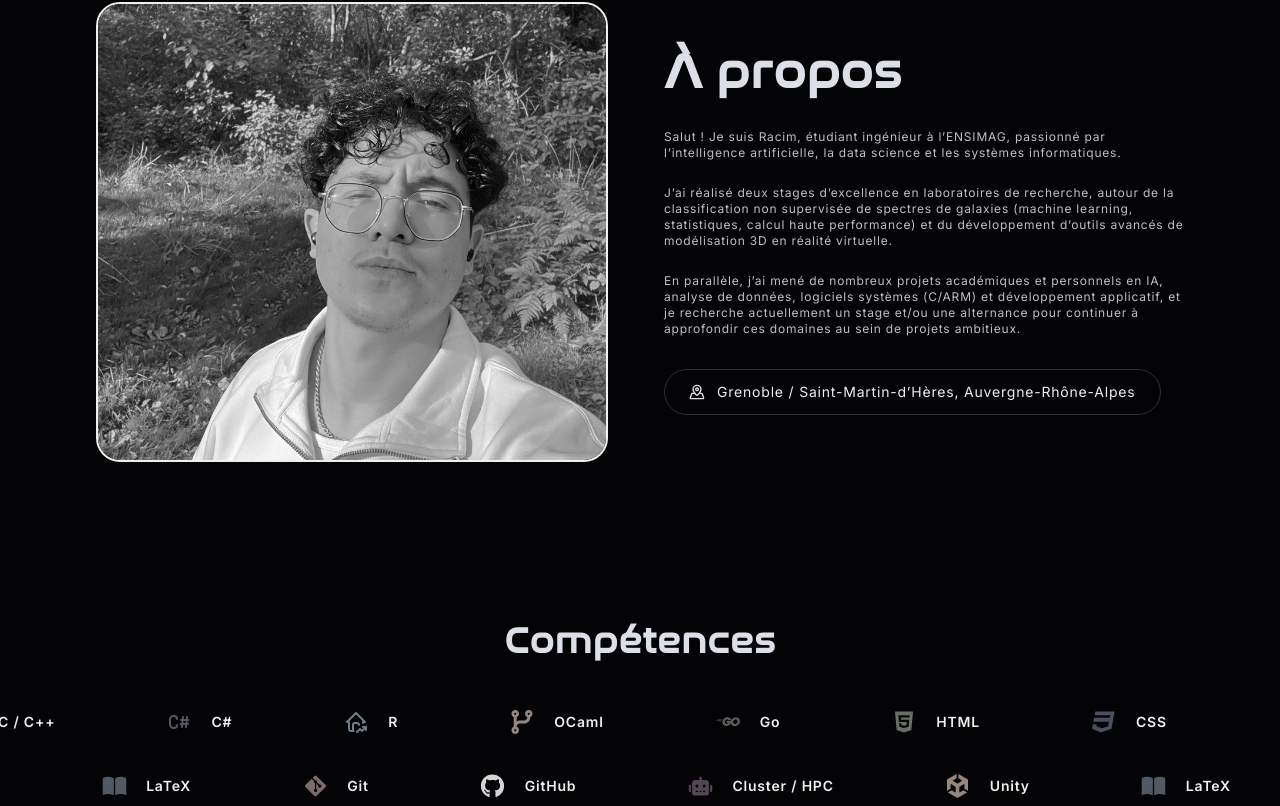
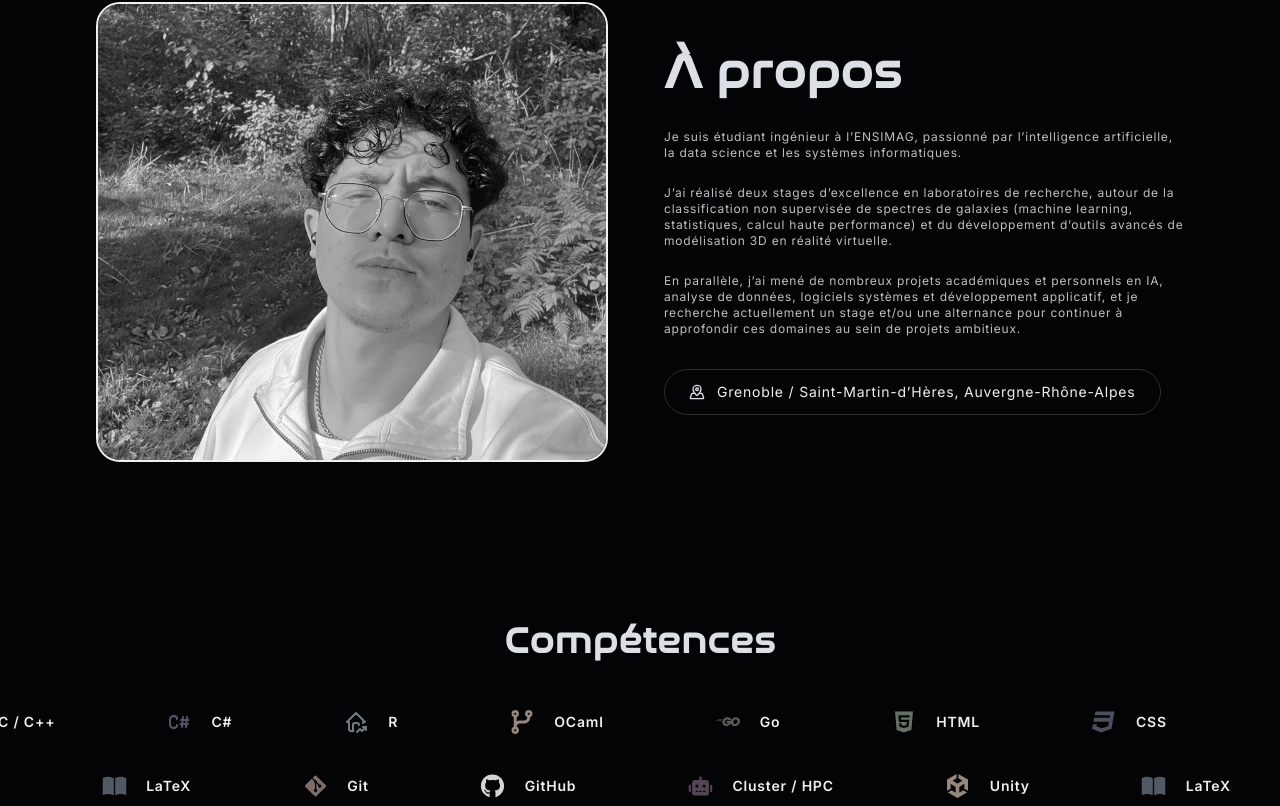
Before and after one commit to RacimZz/Portfolio, a Next.js app: page / in a window 1280 px wide. Shown: the part 894-1700 px from the top of the page. Built offline with nearby package versions, Linux system fonts and the light colour scheme.

Commit message:
texte a propos

```diff
--- a/src/constant/experience.ts
+++ b/src/constant/experience.ts
@@ -73,7 +73,7 @@ export const experienceData = [
     year: "Sep 2021 — Juin 2022",
     description: [
       "Lycée Khatri Omar El Kseur — Béjaïa, Algérie.",
-      "Moyenne générale : 17,41",
+      "Moyenne générale : 17,41 — Major de promotion",
     ],
     company: "Baccalauréat",
     technologies: ["Mathématiques"],
--- a/src/constant/self.ts
+++ b/src/constant/self.ts
@@ -21,9 +21,9 @@ export const selfData = {
   desc: "Je conçois et développe des projets allant du logiciel à la data science.",
   bio: "Salut ! Je suis Racim, étudiant en 1ère année du cycle ingénieur à l’ENSIMAG, Je suis actuellement en recherche d'un stage OU/ET d’une alternance en IA et prêt à m’investir pleinement dans de nouveaux projets !",
   about: [
-  "Salut ! Je suis Racim, étudiant ingénieur à l’ENSIMAG, passionné par l’intelligence artificielle, la data science et les systèmes informatiques.",
+  "Je suis étudiant ingénieur à l’ENSIMAG, passionné par l’intelligence artificielle, la data science et les systèmes informatiques.",
   "J’ai réalisé deux stages d’excellence en laboratoires de recherche, autour de la classification non supervisée de spectres de galaxies (machine learning, statistiques, calcul haute performance) et du développement d’outils avancés de modélisation 3D en réalité virtuelle.",
-  "En parallèle, j’ai mené de nombreux projets académiques et personnels en IA, analyse de données, logiciels systèmes (C/ARM) et développement applicatif, et je recherche actuellement un stage et/ou une alternance pour continuer à approfondir ces domaines au sein de projets ambitieux.",
+  "En parallèle, j’ai mené de nombreux projets académiques et personnels en IA, analyse de données, logiciels systèmes et développement applicatif, et je recherche actuellement un stage et/ou une alternance pour continuer à approfondir ces domaines au sein de projets ambitieux.",
   ],
 
 
```
